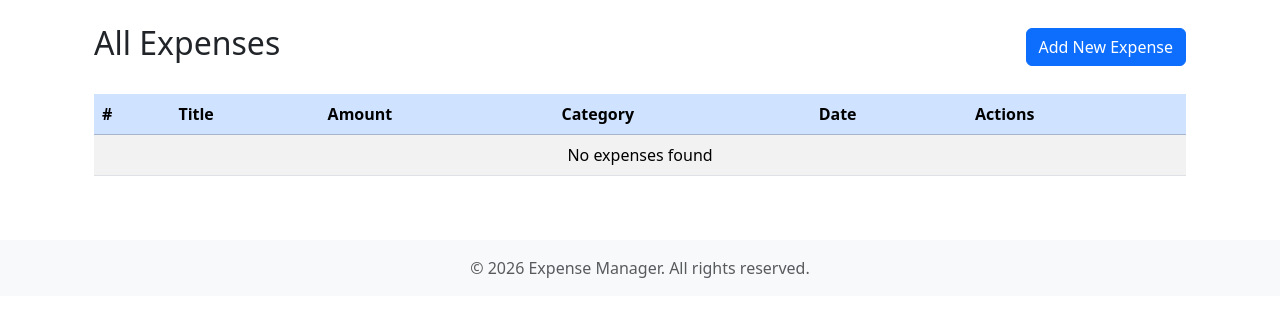
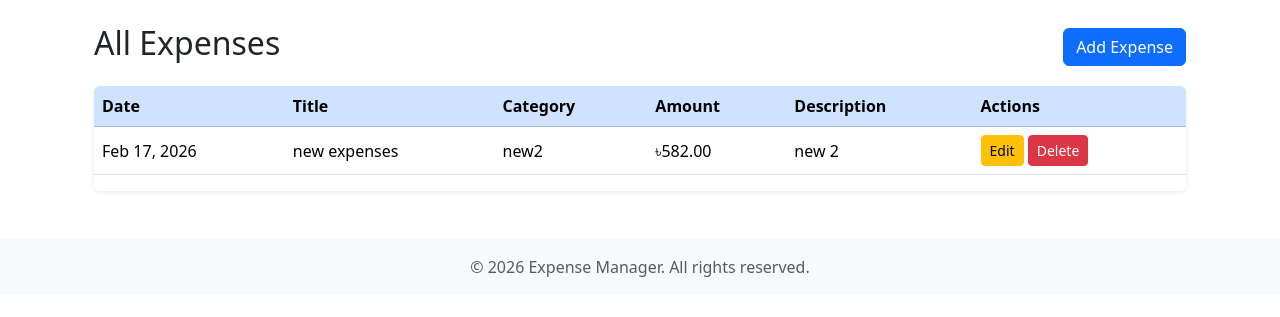
Before and after one commit to raihanstack/Django_Expense_Manage, a Django app: page /expenses/ in a window 1280 px wide. Shown: the part 56-373 px from the top of the page. Run offline with Django 5.2, Linux system fonts and the light colour scheme; a user stored in the database is signed in; data comes from the database, SQL or seed files in the repository; both versions use the stored data as it was after the commit.

Commit message:
expeses list

```diff
--- a/expense_manager/models.py
+++ b/expense_manager/models.py
@@ -7,6 +7,7 @@ class Category(models.Model):
 class Expense(models.Model):
     user=models.ForeignKey(User, on_delete=models.CASCADE)
     category=models.ForeignKey(Category, on_delete=models.SET_NULL, null=True)
+    title = models.CharField(max_length=200, blank=True)
     amount=models.DecimalField(max_digits=10, decimal_places=2)
     description=models.TextField(blank=True, null=True)
     date=models.DateField(auto_now_add=True)
--- a/expense_manager/views.py
+++ b/expense_manager/views.py
@@ -13,6 +13,7 @@ from django.core.mail import send_mail
 from django.db.models import Sum
 from datetime import timedelta
 from django.utils import timezone
+
 
 def user_login(request):
     if request.user.is_authenticated:
@@ -137,6 +138,7 @@ def password_reset_done(request):
 def password_reset_complete(request):
     return render(request, 'password_reset_complete.html')
 
+
 @login_required(login_url='/login/')
 def home(request):
     user = request.user
@@ -163,7 +165,9 @@ def home(request):
 
 @login_required(login_url='/login/')
 def expense_list(request):
-    return render(request, 'expense_list.html')
+    # Use select_related to get category objects efficiently
+    result = Expense.objects.filter(user=request.user).select_related('category').order_by('-date')
+    return render(request, 'expense_list.html', {"result": result})
 
 @login_required(login_url='/login/')
 def expense_create(request):
--- a/templates/expense_list.html
+++ b/templates/expense_list.html
@@ -3,40 +3,55 @@
 {% block title %}Expenses | Expense Manager{% endblock %}
 
 {% block content %}
-<div class="container">
-    <div class="row mb-4">
+<div class="container my-4">
+    <div class="row mb-3">
         <div class="col d-flex justify-content-between align-items-center">
             <h2>All Expenses</h2>
-            <a href="{% url 'expense_create' %}" class="btn btn-primary">Add New Expense</a>
+            <a href="{% url 'expense_create' %}" class="btn btn-primary">
+                <i class="bi bi-plus-circle"></i> Add Expense
+            </a>
         </div>
     </div>
 
-    <!-- Expenses Table -->
-    <div class="row">
-        <div class="col">
-            <div class="table-responsive">
-                <table class="table table-striped table-hover">
+    {% if messages %}
+        {% for message in messages %}
+            <div class="alert alert-dismissible fade show rounded-3
+                {% if message.tags == 'error' %}bg-danger
+                {% elif message.tags == 'success' %}bg-success
+                {% else %}bg-primary{% endif %} text-white" role="alert">
+                {{ message }}
+                <button type="button" class="btn-close btn-close-white" data-bs-dismiss="alert"></button>
+            </div>
+        {% endfor %}
+    {% endif %}
+
+    <div class="table-responsive shadow-sm rounded">
+        <table class="table table-hover align-middle">
             <thead class="table-primary">
                 <tr>
-                            <th>#</th>
+                    <th>Date</th>
                     <th>Title</th>
+                    <th>Category</th>
                     <th>Amount</th>
-                            <th>Category</th>
-                            <th>Date</th>
+                    <th>Description</th>
                     <th>Actions</th>
                 </tr>
             </thead>
             <tbody>
-                        {% for expense in expenses %}
+                {% for expense in result %}
                 <tr>
-                            <td>{{ forloop.counter }}</td>
-                            <td>{{ expense.title }}</td>
-                            <td>৳{{ expense.amount }}</td>
-                            <td>{{ expense.category }}</td>
-                            <td>{{ expense.date }}</td>
+                    <td>{{ expense.date|date:"M d, Y" }}</td>
+                    <td>{{ expense.title|default:"-" }}</td>
+                    <td>{{ expense.category.name }}</td>
+                    <td>৳{{ expense.amount|floatformat:2 }}</td>
+                    <td>{{ expense.description|default:"-" }}</td>
                     <td>
-                                <a href="{% url 'expense_update' expense.id %}" class="btn btn-sm btn-warning">Edit</a>
-                                <a href="{% url 'expense_delete' expense.id %}" class="btn btn-sm btn-danger">Delete</a>
+                        <a href="{% url 'expense_update' expense.id %}" class="btn btn-sm btn-warning" data-bs-toggle="tooltip" title="Edit">
+                            <i class="bi bi-pencil"></i>Edit
+                        </a>
+                        <a href="{% url 'expense_delete' expense.id %}" class="btn btn-sm btn-danger" data-bs-toggle="tooltip" title="Delete">
+                            <i class="bi bi-trash"></i>Delete
+                        </a>
                     </td>
                 </tr>
                 {% empty %}
@@ -48,6 +63,9 @@
         </table>
     </div>
 </div>
-    </div>
-</div>
+
+<script>
+const tooltipTriggerList = [].slice.call(document.querySelectorAll('[data-bs-toggle="tooltip"]'))
+const tooltipList = tooltipTriggerList.map(el => new bootstrap.Tooltip(el))
+</script>
 {% endblock %}
```
Also changed, not shown: db.sqlite3, expense_manager/migrations/0003_expense_title.py (added). Lines whose indentation alone changed are shown as unchanged.
